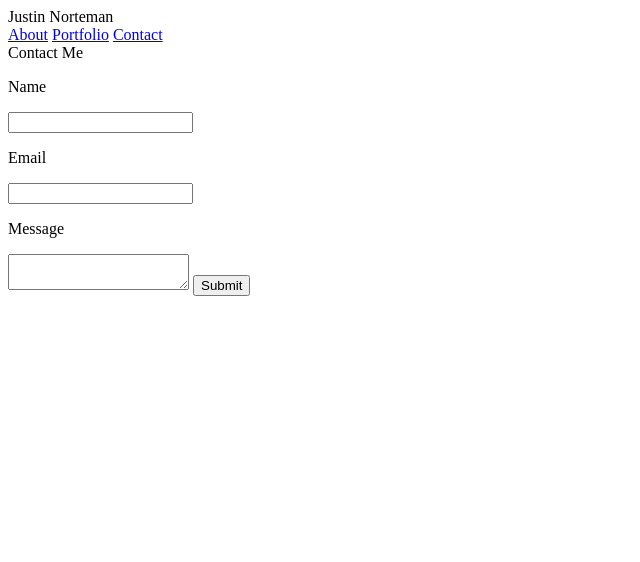
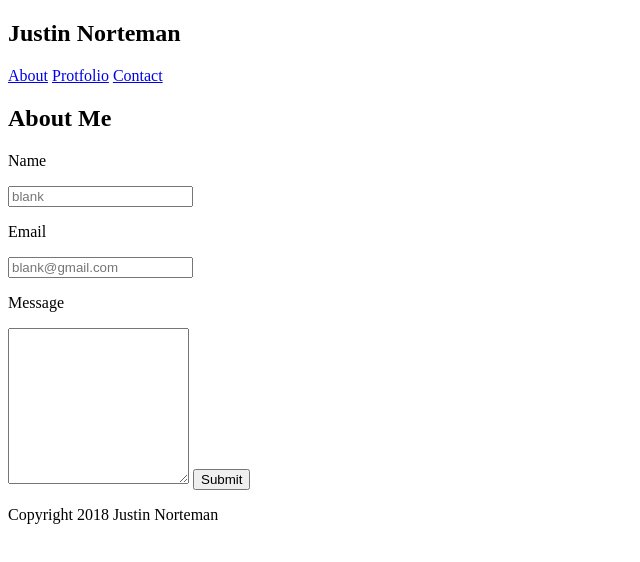
Before and after one commit to jnorteman91/Basic-Portfolio, a plain HTML site: page contact.html in a window 1280 px wide. Shown: the whole page, without its empty margins (0-640 px from the left). Drawn offline with Linux system fonts and the light colour scheme.

Commit message:
Basic-portfolio

```diff
--- a/contact.html
+++ b/contact.html
@@ -9,36 +9,47 @@
     <script src="main.js"></script>
 </head>
 <body>
+    <nav class="navbar">
 
-    <header>
+        <header class="topbar">
 
-        <div class="name">Justin Norteman</div>
+            <h1 class="name">Justin Norteman</h1>
 
-        <div class="links">
+                <a class="aboutme" href="index.html" target="_blank">About</a>
+                <a class="porfolio" href="portfolio.html" target="_blank">Protfolio</a>
+                <a class="contact" href="contact.html" target="_blank">Contact</a>
 
-            <a href="index.html">About</a>
-            <a href="porfolio.html">Portfolio</a>
-            <a href="contact.html">Contact</a>
+        </header>
+    </nav>
 
+    <section class="midsection">
+
+        <div class="contianer">
+
+            <div class="about-section">
+
+                <h1 class="about-me">About Me</h1>
+                    <form>
+                        <p>Name</p>
+                        <input type="text" placeholder="blank">
+                        <p>Email</p>
+                        <input type="text" placeholder="blank@gmail.com">
+                        <p>Message</p>
+                        <textarea class="textarea960" rows="10"></textarea>
+                        <input type="button" value="Submit" class="submit-button">
+                    </form>
+
+            </div>
         </div>
-    </header>
+    </section>
 
-    <section class="content">Contact Me</section>
+    <section class="copyright-bar">
 
-        <div class="form">
-
-            <p>Name</p>
-            <input type="text" name="name" value="">
-
-            <p>Email</p>
-            <input type="text" name="email" value="">
-
-            <p>Message</p>
-            <textarea> </textarea>
-
-            <button type="button">Submit</button>
+        <div class="copyright">
+            <p>Copyright 2018 Justin Norteman</p>
         </div>
 
+    </section>
 
 </body>
 </html>
```
Also changed, not shown: index.html (+4 -4 lines), portfolio.html (+27 -0 lines).
